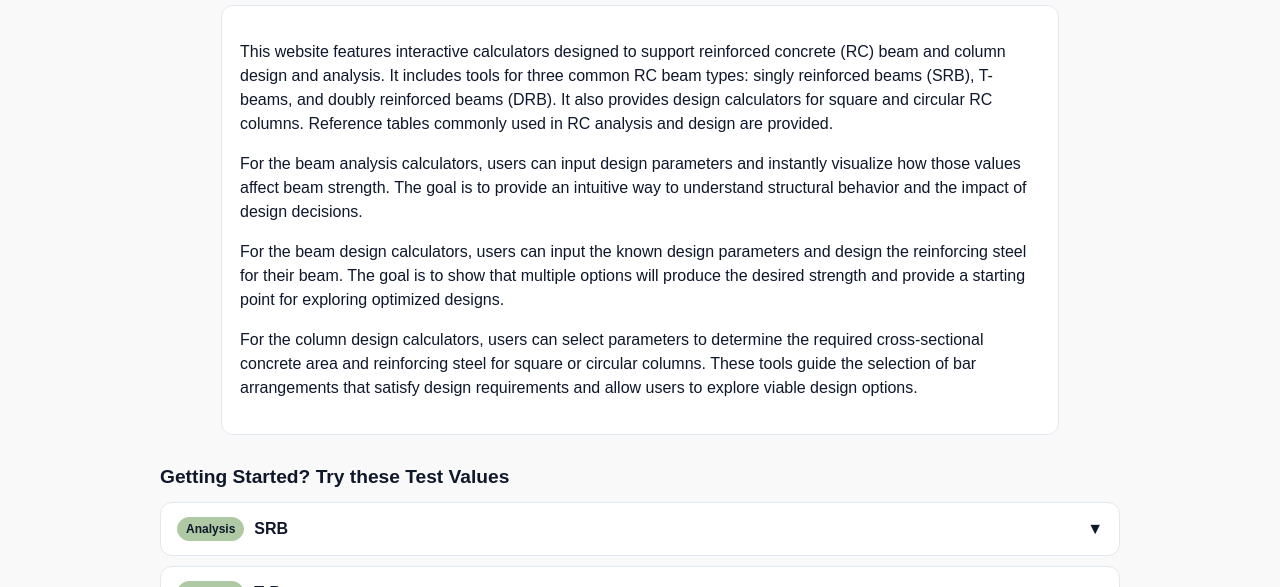
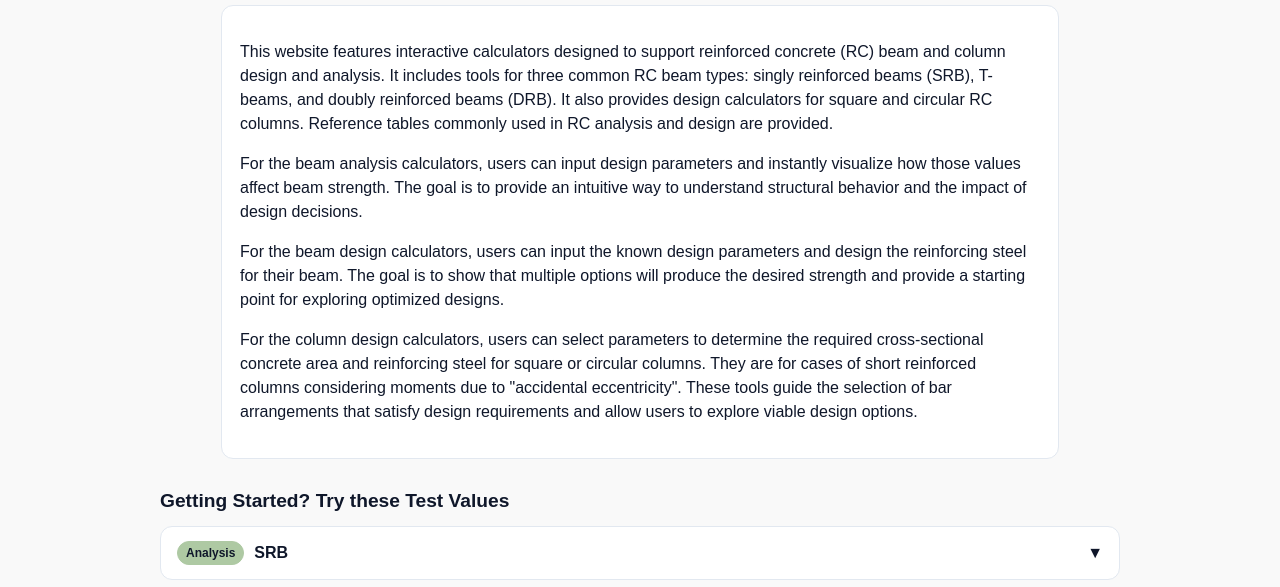
Before and after one commit to obracewell/RCCcalculator-Info, a plain HTML site: page index.html in a window 1280 px wide. Shown: the part 192-779 px from the top of the page. Drawn offline with Linux system fonts and the light colour scheme.

Commit message:
Update index.html

```diff
--- a/index.html
+++ b/index.html
@@ -152,6 +152,7 @@
       </p>
       <p>
         For the column design calculators, users can select parameters to determine the required cross-sectional concrete area and reinforcing steel for square or circular columns.
+        They are for cases of short reinforced columns considering moments due to "accidental eccentricity".
         These tools guide the selection of bar arrangements that satisfy design requirements and allow users to explore viable design options.
       </p>
     </div>
```
